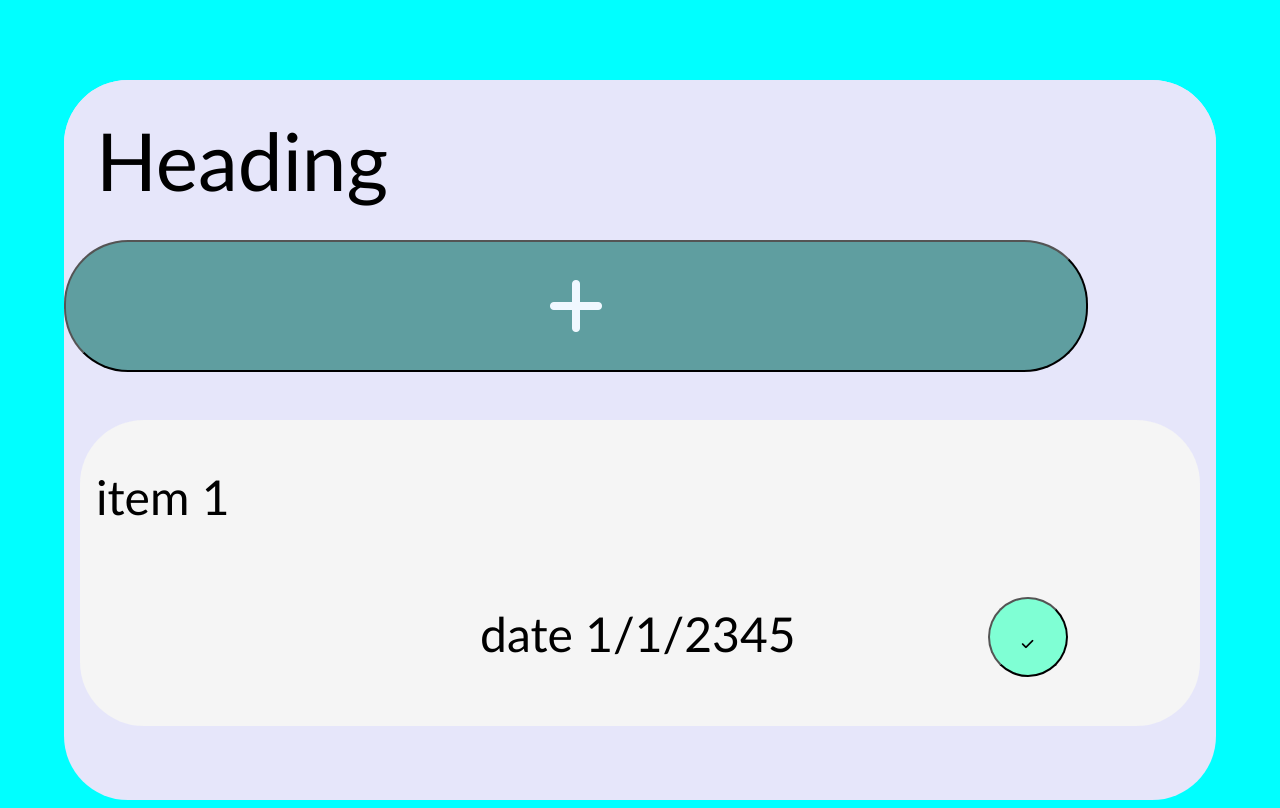
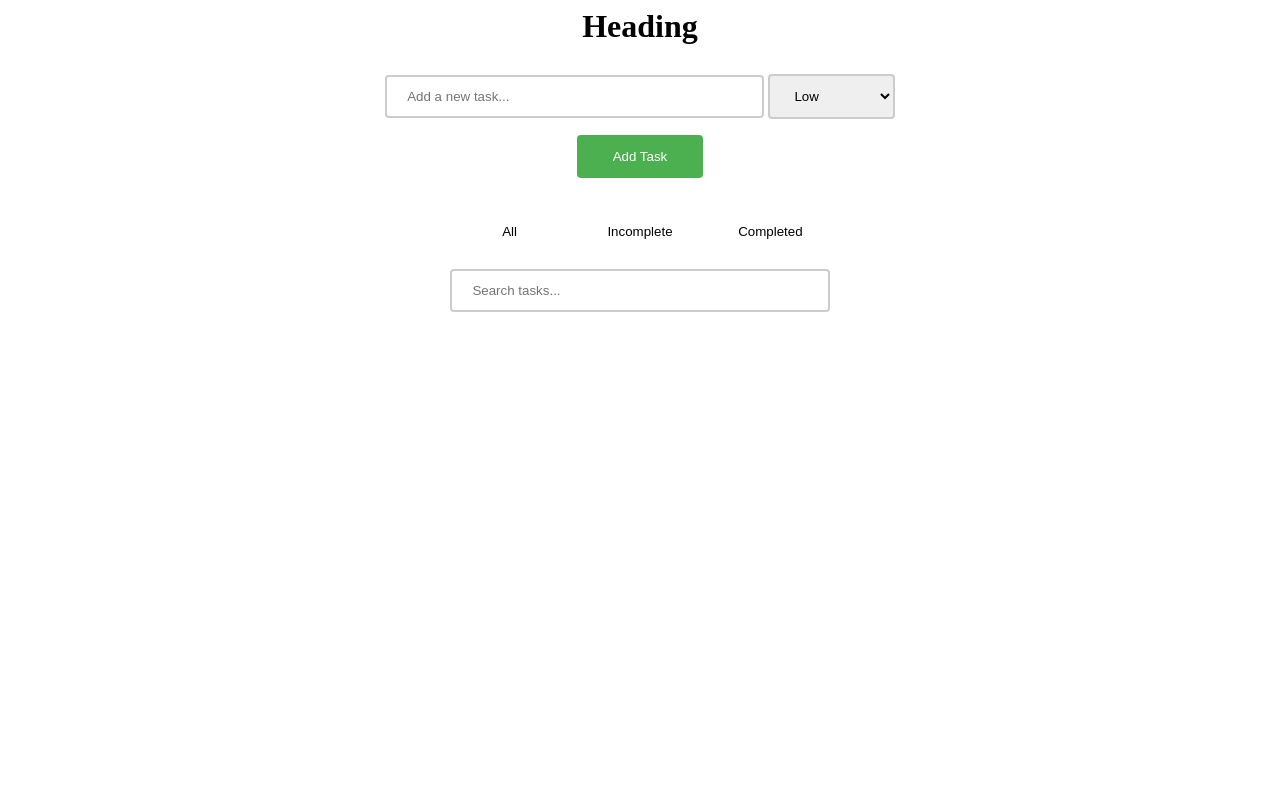
Before and after one commit to s166harth/CN_SKILLTEST_FRONTEND_1, a plain HTML site: page index.html in a window 1280 px wide. Drawn offline with Linux system fonts and the light colour scheme.

Commit message:
working js

```diff
--- a/index.html
+++ b/index.html
@@ -1,12 +1,11 @@
-<html lang="en">
+<!-- <html lang="en">
 <head>
     <meta charset="UTF-8">
     <meta http-equiv="X-UA-Compatible" content="IE=edge">
     <meta name="viewport" content="width=device-width, initial-scale=1.0">
     <title>Document</title>
     <link rel="stylesheet" href="./styles.css">
-    <script src="https://kit.fontawesome.com/5900700151.js" crossorigin="anonymous"></script>
-    <script src="./script.js"></script>
+   <script src="./script.js"></script>
 </head>
 <body>
     <div class="mainbox">
@@ -17,14 +16,55 @@
             <i class="fa-solid fa-plus"></i>
 
         </button>
+        <div class="formadd">
+            <form>
+                <input type="texfirst commit" placeholder="Task">
+                <input type="date" placeholder="Deadline">
+                <input type="text" placeholder="Notes">
+            </form>
+        </div>
         <div class="tasks">
         <div class="task"><p>item 1</p>
             <div class="icons">
                 <p>date 1/1/2345</p>
-                <button><i class="fa-solid fa-check"></i></button>
+
             </div>
         </div>
         </div>
     </div>
 </body>
+</html> -->
+<html lang="en">
+<head>
+    <meta charset="UTF-8">
+    <meta http-equiv="X-UA-Compatible" content="IE=edge">
+    <meta name="viewport" content="width=device-width, initial-scale=1.0">
+    <link rel="stylesheet" href="./styles.css">
+       <title>Document</title>
+</head>
+<body>
+    <div id="app">
+        <h1>Heading</h1>
+        <form id="form">
+          <input type="text" id="task-input" placeholder="Add a new task...">
+          <select id="priority-level">
+            <option value="low">Low</option>
+            <option value="medium">Medium</option>
+            <option value="high">High</option>
+          </select>
+          <button type="button" id="submit-button" onclick="submittask()">Add Task</button>
+        </form>
+        <div id="filters">
+          <button id="all">All</button>
+          <button id="incomplete">Incomplete</button>
+          <button id="completed">Completed</button>
+        </div>
+        <input type="text" id="search" placeholder="Search tasks...">
+        <ul id="task-list">
+        </ul>
+      </div>
+     <script src="script.js"></script>
+   <script src="https://kit.fontawesome.com/5900700151.js" crossorigin="anonymous"></script>
+
+</body>
 </html>
--- a/script.js
+++ b/script.js
@@ -0,0 +1,40 @@
+
+const input = document.getElementById("task-input");
+const prioritylevel = document.getElementById("priority-level");
+const submitbutton = document.getElementById("submit-button");
+const all = document.getElementById("all");
+const incomplete = document.getElementById("incomplete");
+const completed = document.getElementById("completed");
+const search = document.getElementById("search");
+const list = document.getElementById("task-list");
+
+const submittask = () =>{
+    var task = input.value;
+    var priority = prioritylevel.value;
+    var x = document.createElement("li");
+    x.innerHTML = `<p class="${priority}" id="task">${task}</p><button onclick="markcompleted()"><i class="fa-solid fa-check"></i></button>`
+    list.append(x);
+    console.log("worked");
+}
+const markcompleted = () => {
+    var x = document.getElementById("task");
+    x.className = "completed";
+}
+
+search.onkeyup =()=> {
+
+  var  filter, li, txtValue,p;
+  filter = search.value.toUpperCase();
+  li = list.getElementsByTagName('li');
+
+
+  for (i = 0; i < li.length; i++) {
+    p= li[i].getElementsByTagName("p")[0];
+    txtValue = p.textContent || p.innerText;
+    if (txtValue.toUpperCase().indexOf(filter) > -1) {
+      li[i].style.display = "";
+      li[i].style.display = "";} else {
+      li[i].style.display = "none";
+    }
+  }
+}
--- a/styles.css
+++ b/styles.css
@@ -1,4 +1,4 @@
-*{
+/* *{
     background-color: aqua;
     font-family: 'Gill Sans', 'Gill Sans MT', Calibri, 'Trebuchet MS', sans-serif;
 }
@@ -80,3 +80,104 @@
     font-size: 4rem;
     color: aliceblue;
 }
+.formadd{
+    background-color: grey;
+    display: block;
+    padding: 2rem;
+    border-radius: 4rem;
+    margin-left: 2rem;
+    margin-right: 2rem;
+    margin-bottom: 2rem;
+}
+.formadd form{
+    background-color: inherit;
+    display: flex;
+    flex-direction: column;
+    padding: 2rem;
+
+}
+.formadd form input{
+    background-color: antiquewhite;
+    height: 2rem;
+    width: 40vw;
+    padding: 2rem;
+    margin-top: 2rem;
+    border-radius: 4rem;
+    font-family: 'Lucida Sans', 'Lucida Sans Regular', 'Lucida Grande', 'Lucida Sans Unicode', Geneva, Verdana, sans-serif;
+    font-size: 2rem;
+}
+ */
+ #app {
+    width: 50%;
+    margin: 0 auto;
+    text-align: center;
+  }
+
+  #task-input {
+    width: 60%;
+    padding: 12px 20px;
+    margin: 8px 0;
+    box-sizing: border-box;
+    border: 2px solid #ccc;
+    border-radius: 4px;
+  }
+
+  #priority-level {
+    width: 20%;
+    padding: 12px 20px;
+    margin: 8px 0;
+    box-sizing: border-box;
+    border: 2px solid #ccc;
+    border-radius: 4px;
+  }
+
+  button {
+    width: 20%;
+    background-color: #4CAF50;
+    color: white;
+    padding: 14px 20px;
+    margin: 8px 0;
+    border: none;
+    border-radius: 4px;
+    cursor: pointer;
+  }
+
+  button:hover {
+    background-color: #45a049;
+  }
+
+  #filters button {
+    background-color: #fff;
+    color: #000;
+  }
+
+  #filters button:hover {
+    background-color: #ccc;
+  }
+
+  #search {
+    width: 60%;
+    padding: 12px 20px;
+    margin: 8px 0;
+    box-sizing: border-box;
+    border: 2px solid #ccc;
+    border-radius: 4px;
+  }
+
+  p.completed {
+    text-decoration: line-through;
+    color: #ccc;
+  }
+
+  p.high {
+    color: red;
+
+  }
+
+  p.medium {
+    color: orange;
+  }
+
+  p.low {
+    color: green;
+  }
```
